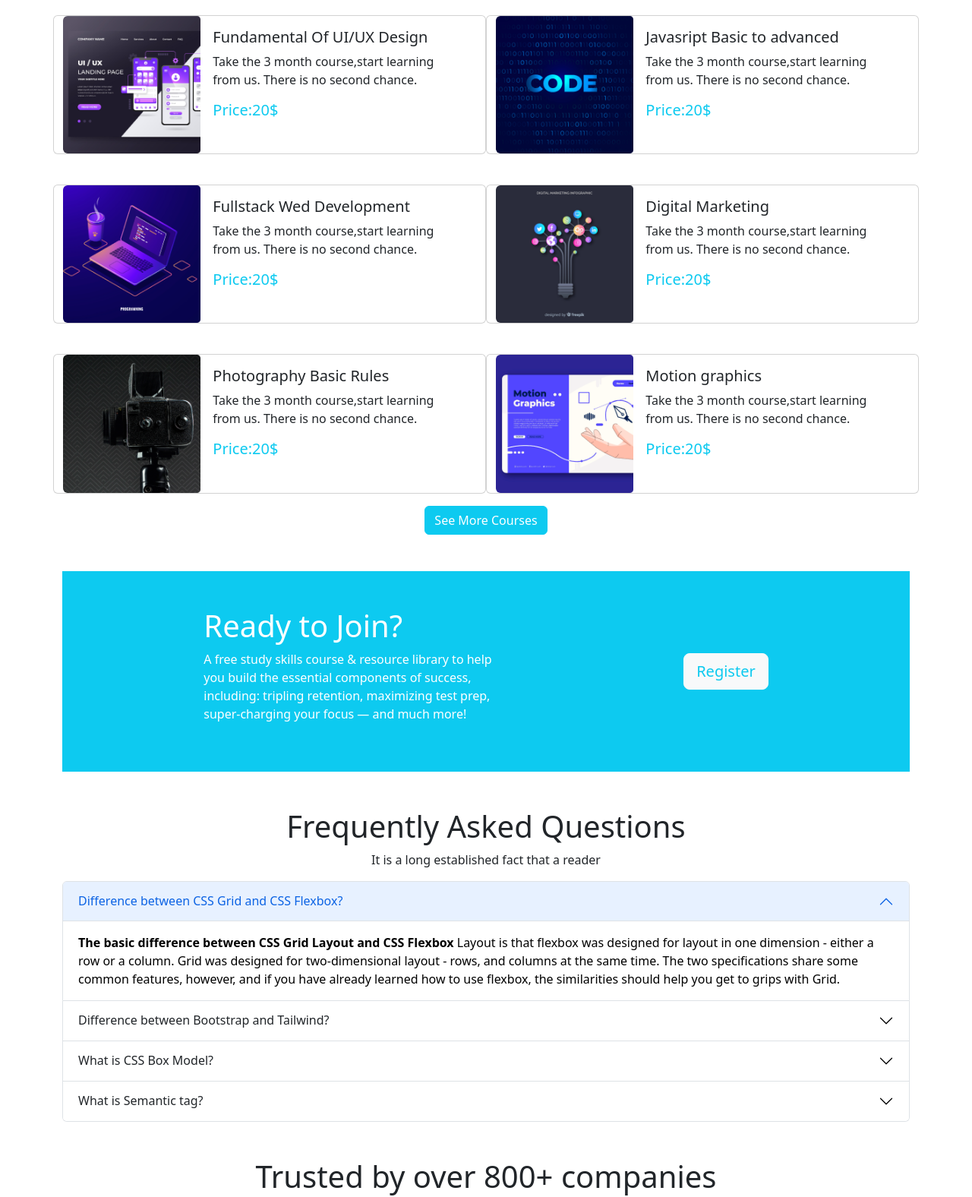
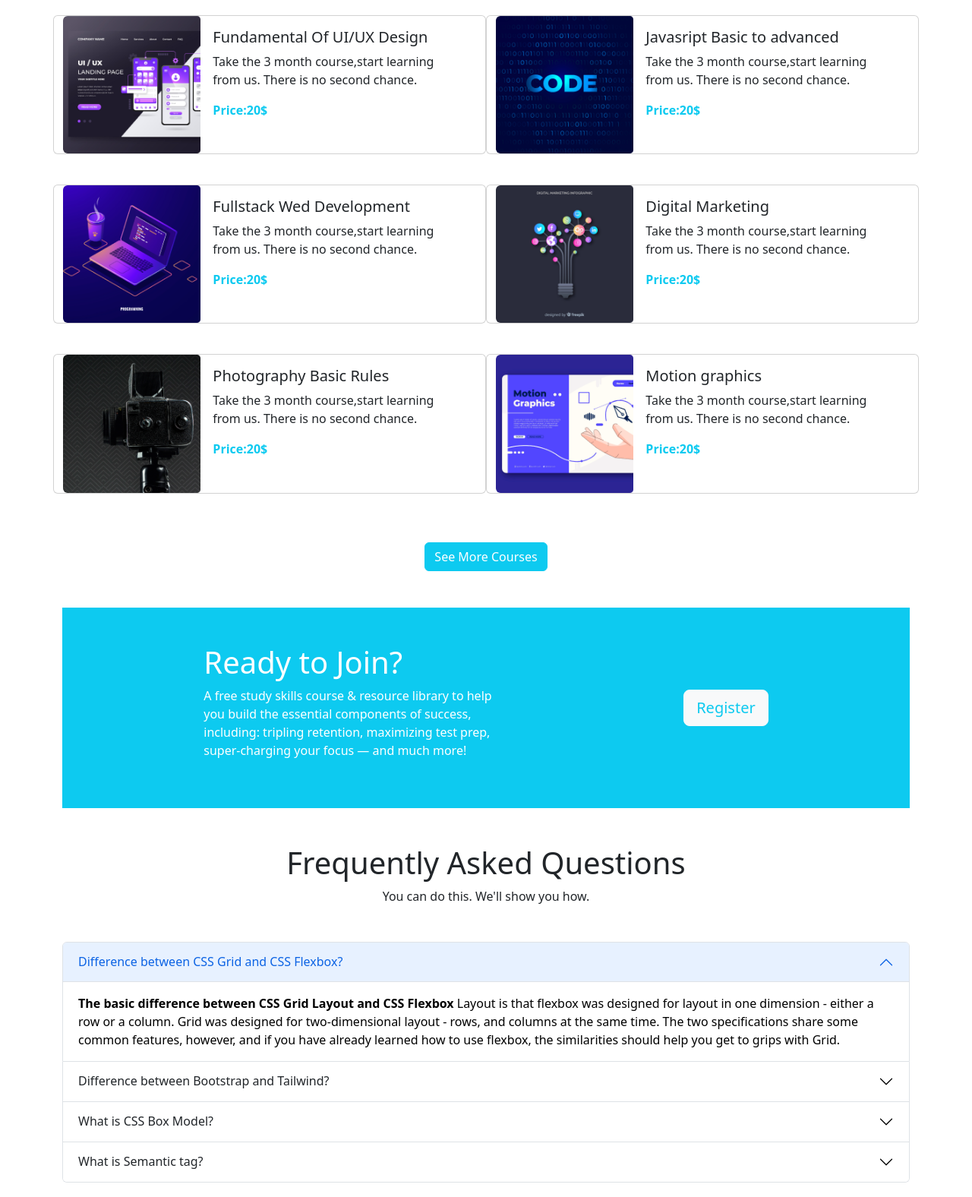
Before and after one commit to tomu03/edTeach-website-portfolio, a plain HTML site: page index.html in a window 1280 px wide. Shown: the part 820-2396 px from the top of the page at 76% size. Drawn offline with nearby package versions, Linux system fonts and the light colour scheme.

```diff
--- a/index.html
+++ b/index.html
@@ -122,7 +122,7 @@
                                     <h5 class="card-title ">Fundamental Of UI/UX Design</h5>
                                     <p class="card-text">Take the 3 month course,start learning from us. There is no
                                         second chance. </p>
-                                    <h5 class="text-info">Price:20$</h5>
+                                    <a href="" class="text-decoration-none text-info fw-semibold">Price:20$</a>
                                 </div>
                             </div>
                         </div>
@@ -140,7 +140,7 @@
                                     <h5 class="card-title ">Javasript Basic to advanced</h5>
                                     <p class="card-text">Take the 3 month course,start learning from us. There is no
                                         second chance. </p>
-                                    <h5 class="text-info">Price:20$</h5>
+                                    <a href="" class="text-decoration-none text-info fw-semibold">Price:20$</a>
                                 </div>
                             </div>
                         </div>
@@ -158,7 +158,7 @@
                                     <h5 class="card-title ">Fullstack Wed Development</h5>
                                     <p class="card-text">Take the 3 month course,start learning from us. There is no
                                         second chance. </p>
-                                    <h5 class="text-info">Price:20$</h5>
+                                    <a href="" class="text-decoration-none text-info fw-semibold">Price:20$</a>
                                 </div>
                             </div>
                         </div>
@@ -176,7 +176,7 @@
                                     <h5 class="card-title ">Digital Marketing</h5>
                                     <p class="card-text">Take the 3 month course,start learning from us. There is no
                                         second chance. </p>
-                                    <h5 class="text-info">Price:20$</h5>
+                                    <a href="" class="text-decoration-none text-info fw-semibold">Price:20$</a>
                                 </div>
                             </div>
                         </div>
@@ -194,7 +194,7 @@
                                     <h5 class="card-title ">Photography Basic Rules</h5>
                                     <p class="card-text">Take the 3 month course,start learning from us. There is no
                                         second chance. </p>
-                                    <h5 class="text-info">Price:20$</h5>
+                                    <a href="" class="text-decoration-none text-info fw-semibold">Price:20$</a>
                                 </div>
                             </div>
                         </div>
@@ -212,7 +212,7 @@
                                     <h5 class="card-title ">Motion graphics</h5>
                                     <p class="card-text">Take the 3 month course,start learning from us. There is no
                                         second chance. </p>
-                                    <h5 class="text-info">Price:20$</h5>
+                                    <a href="" class="text-decoration-none text-info fw-semibold">Price:20$</a>
                                 </div>
                             </div>
                         </div>
@@ -223,7 +223,7 @@
             <!-- courses layout end -->
             <!-- Courses end -->
             <!-- button  -->
-            <div class="text-center">
+            <div class="text-center my-5">
                 <a href="#" class="btn btn-info text-white">See More Courses</a>
             </div>
         </section>
@@ -273,11 +273,11 @@
 
         <!-- Frequently Asked Questions section start -->
 
-        <section class="my-5" id="About">
+        <section id="About">
 
-            <div class="text-center">
+            <div class="text-center my-5">
                 <h1>Frequently Asked Questions</h1>
-                <p>It is a long established fact that a reader </p>
+                <p>You can do this. We'll show you how.</p>
             </div>
 
             <div>
@@ -366,7 +366,7 @@
         <!-- Frequently Asked Questions section end -->
 
         <!-- Trusted by section  -->
-        <section class="my-5 text-center d-none d-lg-block">
+        <section class="my-5 text-center d-none d-lg-block my-5">
             <h1>Trusted by over 800+ companies</h1>
             <div>
                 <img class="px-2" src="images/company/company-1.png" alt="">
```
